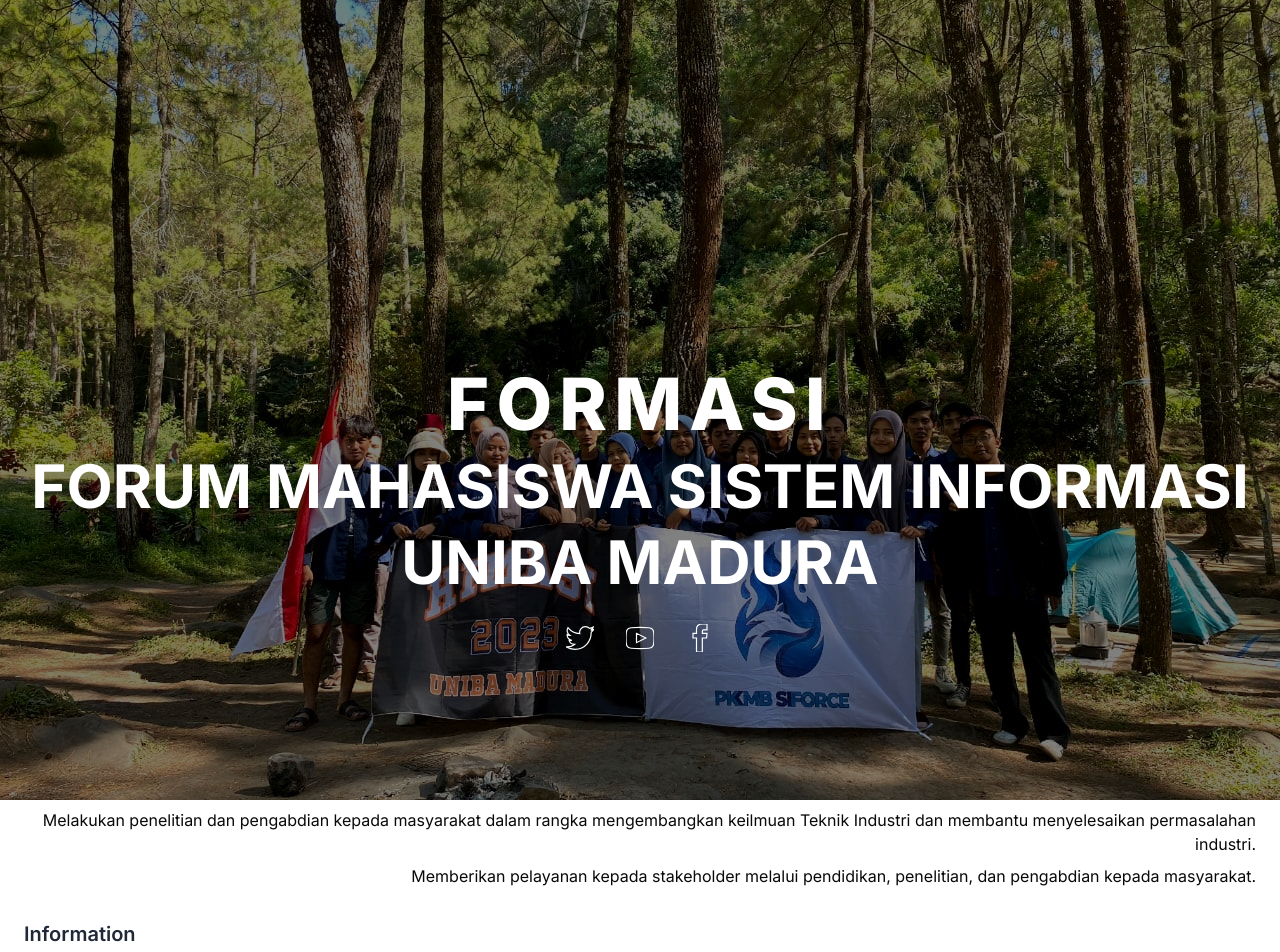
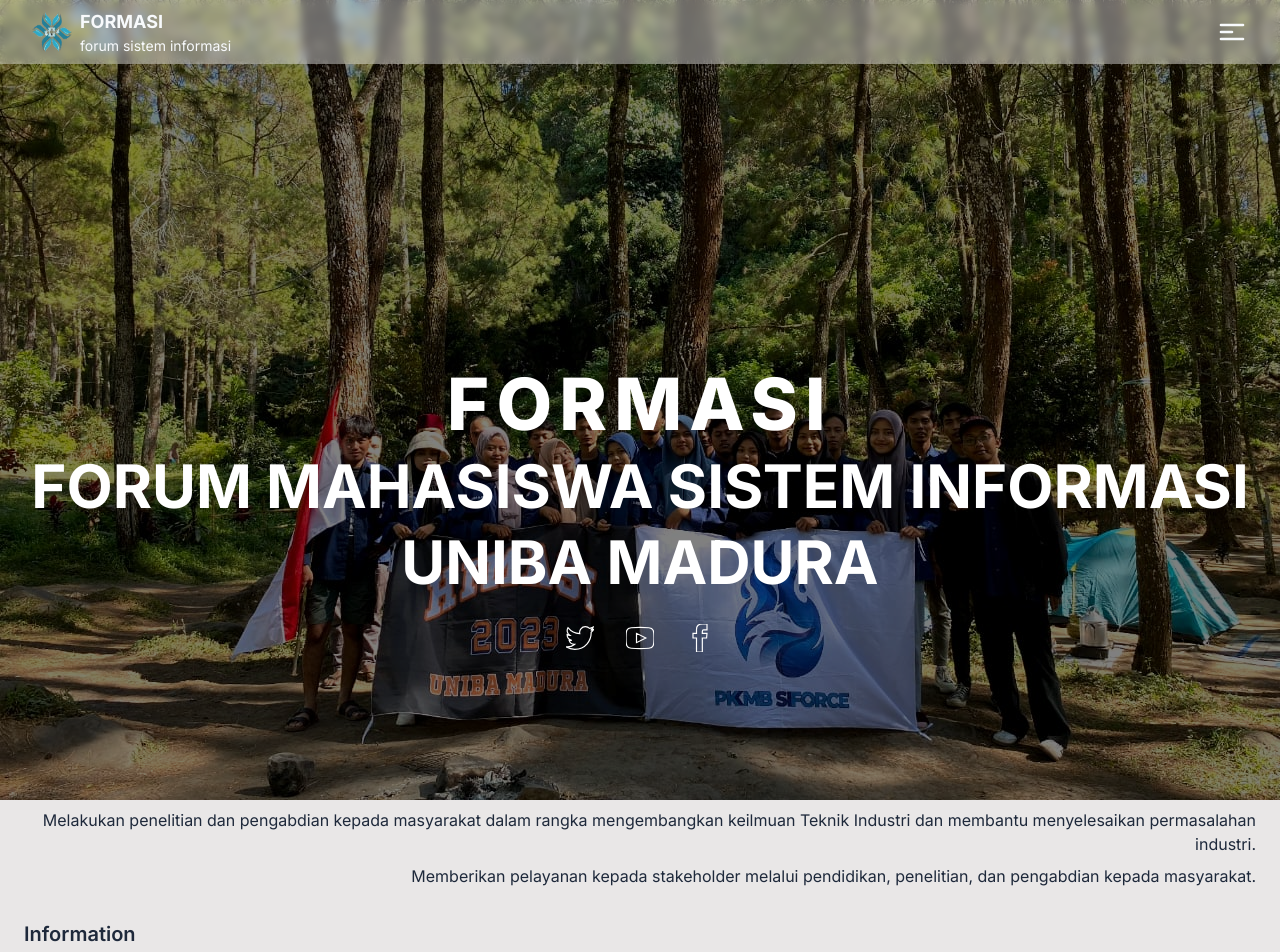
Before and after one commit to Romzyyy/formasi, a Next.js app: page / in a window 1280 px wide. Shown: the top 952 px of the page. Built offline with nearby package versions, Linux system fonts and the light colour scheme.

Commit message:
add icons

```diff
--- a/package.json
+++ b/package.json
@@ -9,6 +9,7 @@
         "lint": "next lint"
     },
     "dependencies": {
+        "@heroicons/react": "^2.0.18",
         "autoprefixer": "10.4.14",
         "next": "13.4.13",
         "postcss": "8.4.27",
--- a/src/app/layout.jsx
+++ b/src/app/layout.jsx
@@ -18,11 +18,11 @@
 
 export default function RootLayout({ children }) {
     return (
-        <html lang='en' data-theme='light'>
+        <html lang='en' data-theme='garden'>
             <link rel='icon' href='/logo.png' type='image/png' sizes='32x32' />
             <body className={inter.className}>
                 <main className='w-full m-auto'>
-                    {/* <Navbar /> */}
+                    <Navbar />
                     {children}
                     <Footer />
                 </main>
--- a/src/app/page.jsx
+++ b/src/app/page.jsx
@@ -10,7 +10,7 @@
         <main className='flex min-h-screen flex-col items-center justify-center'>
             <Slider />
             <About />
-            <div className='flex flex-col w-full mb-20 px-6'>
+            <div className='flex flex-col w-full mb-20 px-6 text-slate-800'>
                 <h1 className='mb-4 text-xl font-semibold'>
                    Information
                 </h1>
--- a/src/components/About.jsx
+++ b/src/components/About.jsx
@@ -1,6 +1,6 @@
 export default function About() {
     return (
-        <div className='-mt-64 text-zinc-950 w-full px-6'>
+        <div className='-mt-64 text-slate-800 w-full px-6'>
             <p className='text-xl tracking-wide'>
                 <span className='font-semibold text-xl mr-2'>
                     Forum Mahasiswa Sistem Informasi
--- a/src/components/Card.jsx
+++ b/src/components/Card.jsx
@@ -1,6 +1,6 @@
 export default function Card({ title, desc }) {
     return (
-        <div className='card w-full bg-gray-50 text-stone-950 hover:shadow-xl '>
+        <div className='card w-full bg-gray-50 text-slate-800 hover:shadow-xl '>
             <div className='card-body rounded-none'>
                 <h2 className='card-title text-base'>{title}</h2>
                 <div className='w-full h-24 bg-blue- overflow-hidden'>
--- a/src/components/Footer.jsx
+++ b/src/components/Footer.jsx
@@ -2,7 +2,7 @@
 
 export default function Footer() {
     return (
-        <div className=' bg-slate-900 text-zinc-500 w-full px-6'>
+        <div className=' bg-slate-900 text-slate-200 w-full px-6'>
             <footer className='footer flex flex-col  container m-auto'>
                 <div className='flex flex-row mt-8'>
                     <Image
@@ -33,7 +33,7 @@
                     </div>
                     <div>
                         <span className='footer-title'>Follow us</span>
-                        <div className='grid grid-flow-col gap-4'>
+                        <div className='grid grid-flow-col gap-8 mt-4'>
                             <a>
                                 <svg
                                     xmlns='http://www.w3.org/2000/svg'
--- a/src/components/Navbar.jsx
+++ b/src/components/Navbar.jsx
@@ -2,8 +2,8 @@
 
 export default function Navbar() {
     return (
-        <div className='navbar bg-red-600 text-slate-50 bg-opacity-5 fixed top-0 left-0 right-0 z-50 backdrop-blur-sm bg-white/30'>
-            <div className='flex flex-col md:flex-row justify-around w-full'>
+        <div className='navbar text-slate-50 bg-opacity-5 fixed top-0 left-0 right-0 z-50 backdrop-blur-sm bg-white/40'>
+            <div className='flex justify-between px-6 w-full'>
                 <div className='flex items-center cursor-pointer'>
                     <Image
                         src={'/logo.png'}
@@ -16,7 +16,7 @@
                         <a className='text-sm'>forum sistem informasi</a>
                     </div>
                 </div>
-                <div className='md:flex-none font-medium text-lg'>
+                <div className='md:flex-none font-medium text-lg hidden'>
                     <ul className='flex flex-col md:flex-row gap-2 md:gap-10 px-1 '>
                         <li className='cursor-pointer hover:text-gray-400 transition'>
                             <a>Home</a>
@@ -38,6 +38,21 @@
                         </li>
                     </ul>
                 </div>
+                <div>
+                    <svg
+                        xmlns='http://www.w3.org/2000/svg'
+                        fill='none'
+                        viewBox='0 0 24 24'
+                        strokeWidth={2}
+                        stroke='currentColor'
+                        className='w-8 h-8'>
+                        <path
+                            strokeLinecap='round'
+                            strokeLinejoin='round'
+                            d='M3.75 6.75h16.5M3.75 12H12m-8.25 5.25h16.5'
+                        />
+                    </svg>
+                </div>
             </div>
         </div>
     )
--- a/tailwind.config.js
+++ b/tailwind.config.js
@@ -17,6 +17,6 @@
     },
     plugins: [require('daisyui')],
     daisyui: {
-        themes: ['light', 'dark'],
+        themes: ['light', 'garden', 'cupcake'],
     },
 }
```
Also changed, not shown: 1 other file (tests, documents, lock files or other folders).
